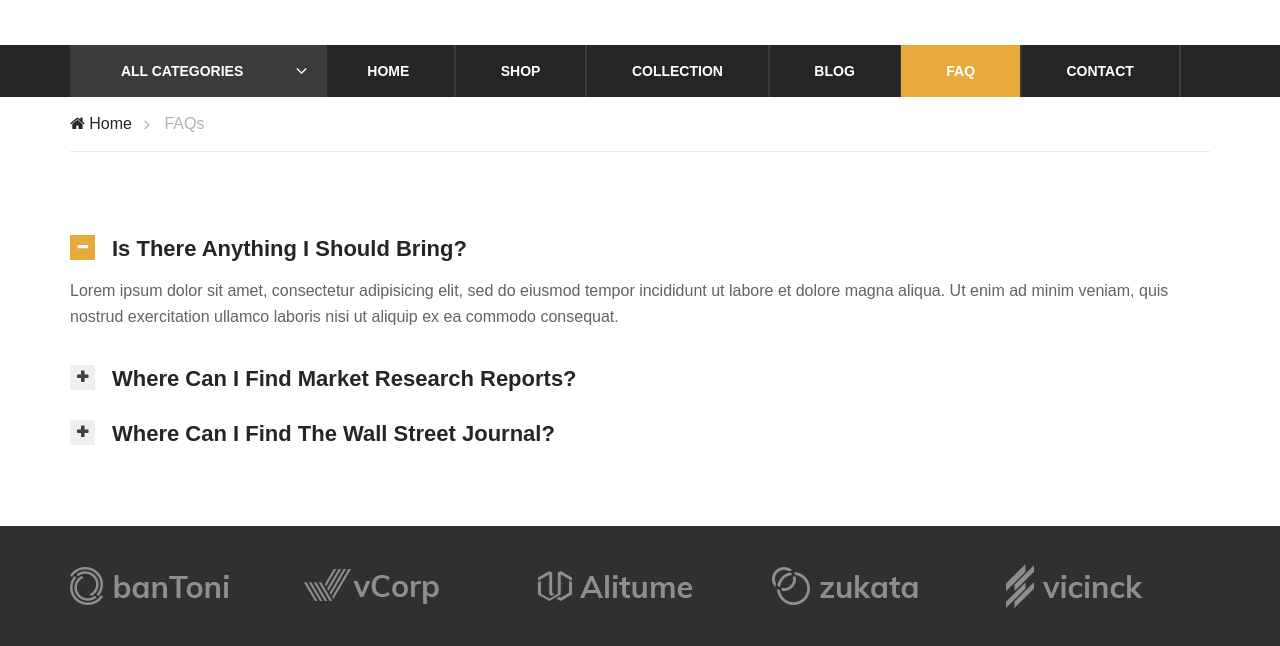
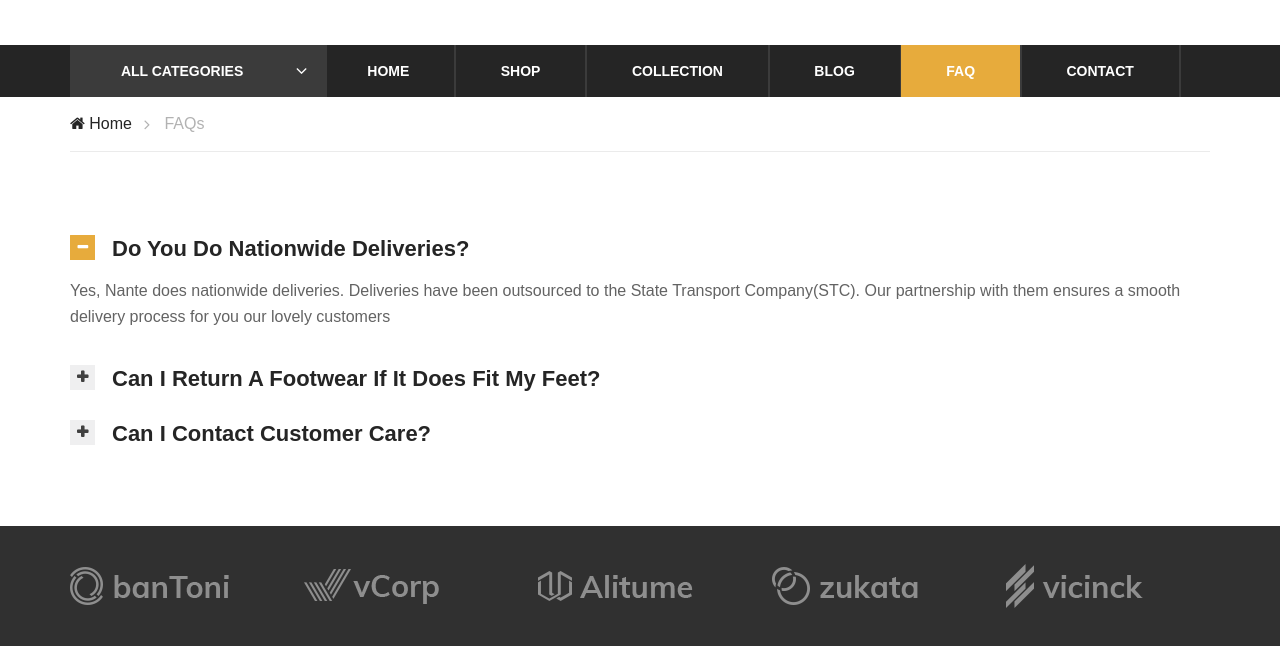
Before and after one commit to KwekuYamoah/Nante-Footwears, a Django app: page /faq/ in a window 1280 px wide. Shown: the part 236-882 px from the top of the page. Run offline with Django 3.2, Linux system fonts and the light colour scheme; some libraries are stand-ins or nearby versions; some web fonts are replaced.

Commit message:
Faq Page Completed

```diff
--- a/store/templates/store/faq.html
+++ b/store/templates/store/faq.html
@@ -48,45 +48,38 @@ FAQ - Nante Footwear
                             <div class="card">
                                 <div class="card-heading active">
                                     <a class="active" data-toggle="collapse" data-target="#collapseOne">
-                                        Is There Anything I Should Bring?
+                                        Do You Do Nationwide Deliveries?
                                     </a>
                                 </div>
                                 <div id="collapseOne" class="collapse show" data-parent="#accordionExample">
                                     <div class="card-body">
-                                        <p>Lorem ipsum dolor sit amet, consectetur adipisicing elit, sed do eiusmod
-                                            tempor incididunt ut labore et dolore magna aliqua. Ut enim ad minim veniam,
-                                            quis nostrud exercitation ullamco laboris nisi ut aliquip ex ea commodo
-                                            consequat.</p>
+                                        <p>Yes, Nante does nationwide deliveries. Deliveries have been outsourced to the State Transport Company(STC). Our partnership with them ensures a smooth delivery process for you our lovely customers</p>
                                     </div>
                                 </div>
                             </div>
                             <div class="card">
                                 <div class="card-heading">
                                     <a data-toggle="collapse" data-target="#collapseTwo">
-                                        Where Can I Find Market Research Reports?
+                                        Can I Return A Footwear If It Does Fit My Feet?
                                     </a>
                                 </div>
                                 <div id="collapseTwo" class="collapse" data-parent="#accordionExample">
                                     <div class="card-body">
-                                        <p>Lorem ipsum dolor sit amet, consectetur adipisicing elit, sed do eiusmod
-                                            tempor incididunt ut labore et dolore magna aliqua. Ut enim ad minim veniam,
-                                            quis nostrud exercitation ullamco laboris nisi ut aliquip ex ea commodo
-                                            consequat.</p>
+                                        <p>
+                                            The current policy for the returning of ordered goods is 7 days after delivery. It is our hope that customers maintain the quality of the footwear so that they re-purchase another one or ask for a refund.
+                                        </p>
                                     </div>
                                 </div>
                             </div>
                             <div class="card">
                                 <div class="card-heading">
                                     <a data-toggle="collapse" data-target="#collapseThree">
-                                        Where Can I Find The Wall Street Journal?
+                                        Can I Contact Customer Care?
                                     </a>
                                 </div>
                                 <div id="collapseThree" class="collapse" data-parent="#accordionExample">
                                     <div class="card-body">
-                                        <p>Lorem ipsum dolor sit amet, consectetur adipisicing elit, sed do eiusmod
-                                            tempor incididunt ut labore et dolore magna aliqua. Ut enim ad minim veniam,
-                                            quis nostrud exercitation ullamco laboris nisi ut aliquip ex ea commodo
-                                            consequat.</p>
+                                        <p>Yes you can contact customer care. Nante exists for the sake of its customers. Customer Care be contacted on the Contact Page. You fill the form and a customer care rep will get back to you within 2-3 working days</p>
                                     </div>
                                 </div>
                             </div>
```
